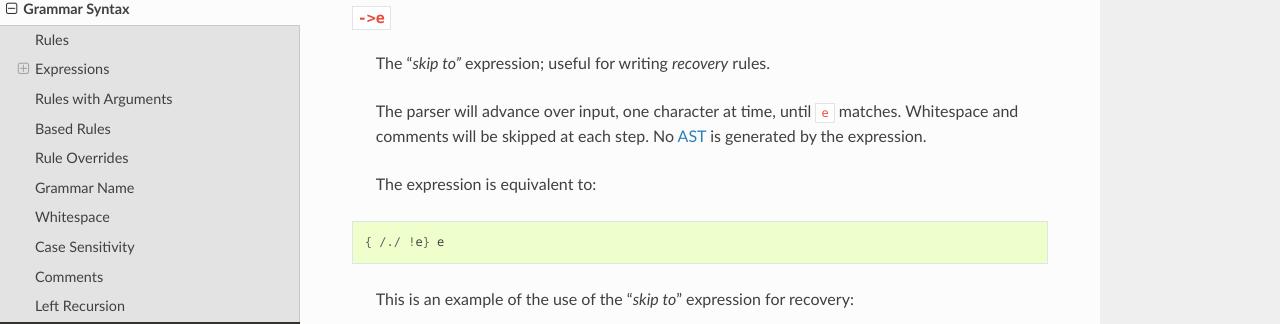
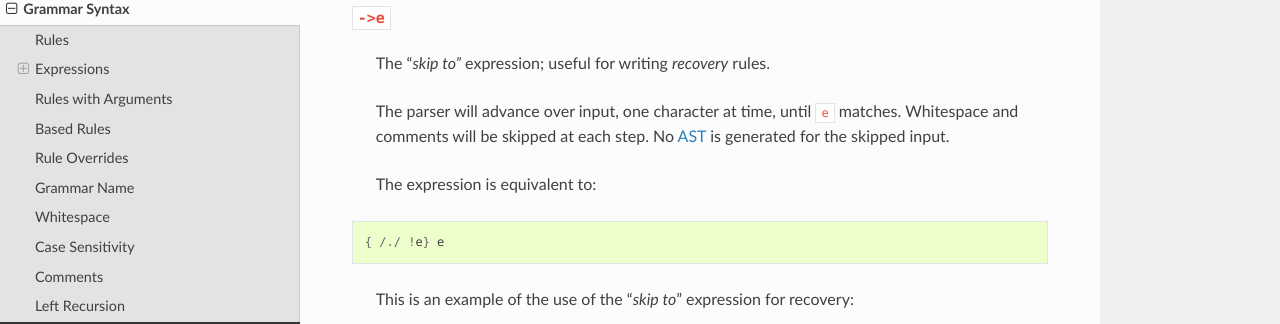
Before and after one commit to neogeny/TatSu, a Sphinx documentation site: the page built from docs/syntax.rst, in a window 1280 px wide and 900 px high, scrolled down 4643 px. Shown: the part 131-455 px from the top of the window. Built offline with Sphinx 7.4.7 and the Read the Docs theme 2.0.0, drawn with Linux system fonts in a browser that asks for light colours.

Commit message:
no AST for skipped part?

```diff
--- a/docs/syntax.rst
+++ b/docs/syntax.rst
@@ -257,7 +257,7 @@ The expressions, in reverse order of operator precedence, can be:
 ^^^^^^^
     The "*skip to"* expression; useful for writing *recovery* rules.
 
-    The parser will advance over input, one character at time, until ``e`` matches. Whitespace and comments will be skipped at each step. No AST_ is generated by the expression.
+    The parser will advance over input, one character at time, until ``e`` matches. Whitespace and comments will be skipped at each step. No AST_ is generated for the skipped input.
 
     The expression is equivalent to:
 
```
